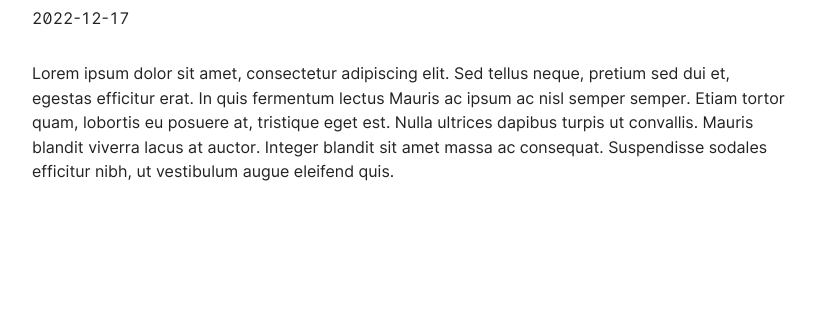
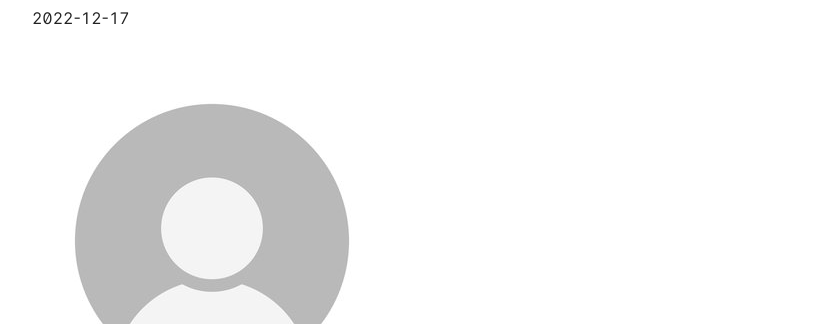
Before and after one commit to DominykasD/DominykasD.github.io, a plain HTML site: page posts/post1/index.html in a window 1280 px wide. Shown: the part 226-550 px from the top of the page, without its empty margins (228-1051 px from the left). Drawn offline with Linux system fonts and the light colour scheme.

Commit message:
Antras commit

```diff
--- a/posts/post1/index.html
+++ b/posts/post1/index.html
@@ -137,7 +137,8 @@
 
     <div class="post-content">
 
-      <p>Lorem ipsum dolor sit amet, consectetur adipiscing elit. Sed tellus neque, pretium sed dui et, egestas efficitur erat. In quis fermentum lectus
+      <p><img src="/profile_image.jpg" alt="Picture">
+Lorem ipsum dolor sit amet, consectetur adipiscing elit. Sed tellus neque, pretium sed dui et, egestas efficitur erat. In quis fermentum lectus
 Mauris ac ipsum ac nisl semper semper. Etiam tortor quam, lobortis eu posuere at, tristique eget est. Nulla ultrices dapibus turpis ut convallis.
 Mauris blandit viverra lacus at auctor. Integer blandit sit amet massa ac consequat. Suspendisse sodales efficitur nibh, ut vestibulum augue eleifend quis.</p>
 
```
Also changed, not shown: profile_image.jpg (added).
